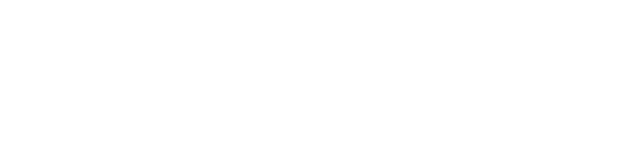
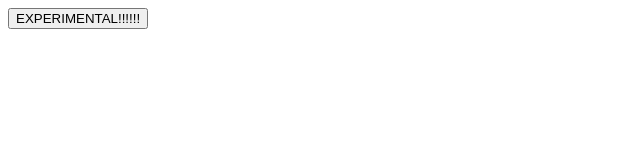
Before and after one commit to taliahm/it-is-friday, a plain HTML site: page index.html in a window 1280 px wide. Shown: the whole page, without its empty margins (0-640 px from the left). Drawn offline with Linux system fonts and the light colour scheme.

Commit message:
added experimental button

```diff
--- a/index.html
+++ b/index.html
@@ -8,6 +8,7 @@
 <body>
     <header></header>
     <main></main>
+    <button>EXPERIMENTAL!!!!!!</button>
     <footer></footer>
 </body>
 </html>
```
Also changed, not shown: 1 other file.
